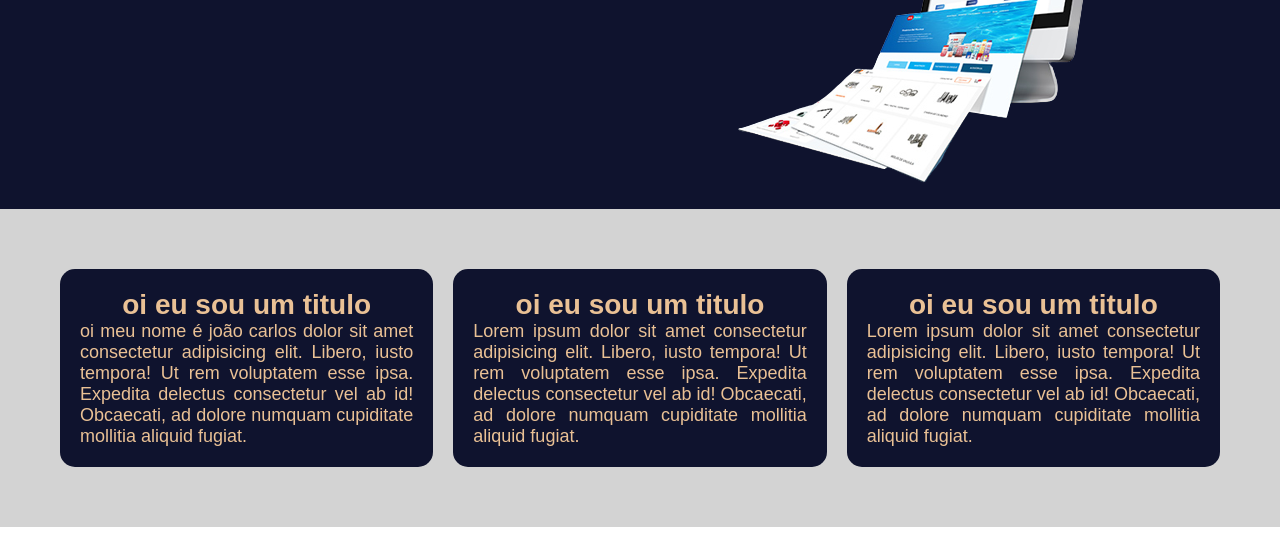
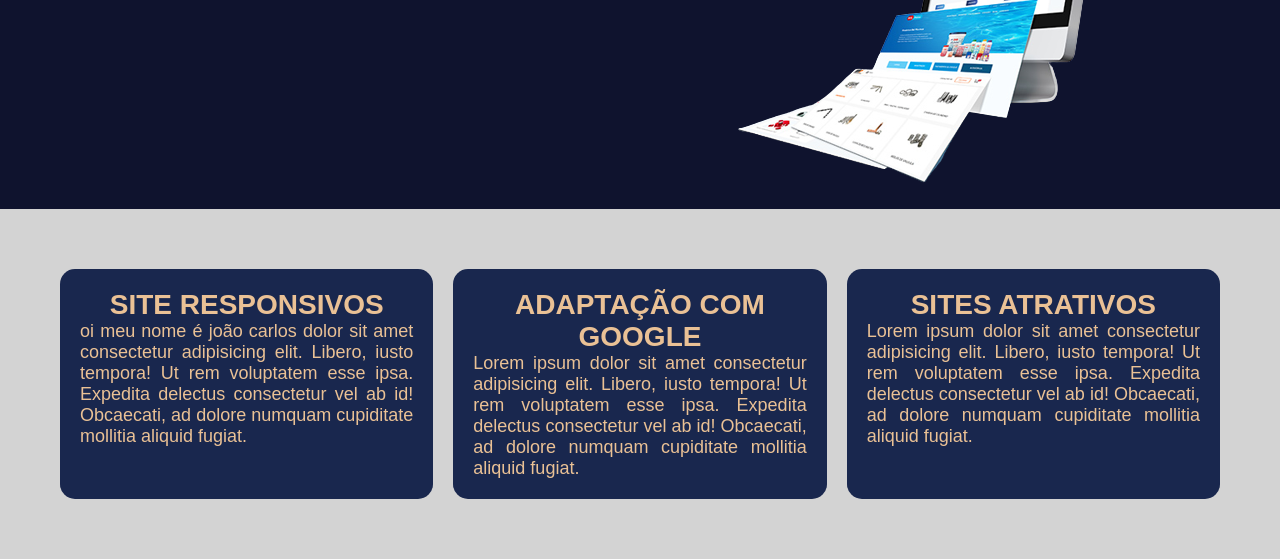
Before and after one commit to joaocarlosweb/perfilpessoal, a plain HTML site: page site/index.html in a window 1280 px wide. Shown: the part 275-834 px from the top of the page. Before the commit the page ends 802 px from the top, so only its background shows below. Drawn offline with nearby package versions, Linux system fonts and the light colour scheme.

Commit message:
ATUALIZADOS
NAVA ATUALIZAÇÃO

```diff
--- a/site/estilo/estilo.css
+++ b/site/estilo/estilo.css
@@ -77,7 +77,7 @@ i.fa-solid{
 .quadros{
     display:block;
     width:100%;
-    background-color: #0f132e;
+    background-color: #19274e;
     padding: 20px;
     margin: 10px;
     margin-bottom: 10px;
--- a/site/index.html
+++ b/site/index.html
@@ -45,21 +45,24 @@
         <div class="qds">
             <div class="quadros">
 
-                <h3>oi eu sou um titulo</h3>
+                <h3>SITE RESPONSIVOS</h3>
                 <p>oi meu nome é joão carlos  dolor sit amet consectetur adipisicing elit. Libero, iusto tempora! Ut rem voluptatem esse ipsa. Expedita delectus consectetur vel ab id! Obcaecati, ad dolore numquam cupiditate mollitia aliquid fugiat.</p>
             </div>
             <div class="quadros">
-                <h3>oi eu sou um titulo</h3>
+                <h3>ADAPTAÇÃO COM GOOGLE</h3>
                 <p>Lorem ipsum dolor sit amet consectetur adipisicing elit. Libero, iusto tempora! Ut rem voluptatem esse ipsa. Expedita delectus consectetur vel ab id! Obcaecati, ad dolore numquam cupiditate mollitia aliquid fugiat.</p>
             </div>
             <div class="quadros">
-                <h3>oi eu sou um titulo</h3>
+                <h3>SITES ATRATIVOS</h3>
                 <p>Lorem ipsum dolor sit amet consectetur adipisicing elit. Libero, iusto tempora! Ut rem voluptatem esse ipsa. Expedita delectus consectetur vel ab id! Obcaecati, ad dolore numquam cupiditate mollitia aliquid fugiat.</p>
             </div>
         </div>
     </main>
 
 
+    </article>
+
+
     <script src="https://kit.fontawesome.com/1aad65ad05.js" crossorigin="anonymous"></script>
     <script src="js/maquina.js"></script>
 </body>
```
Also changed, not shown: site/img/img1.jpg (added).
